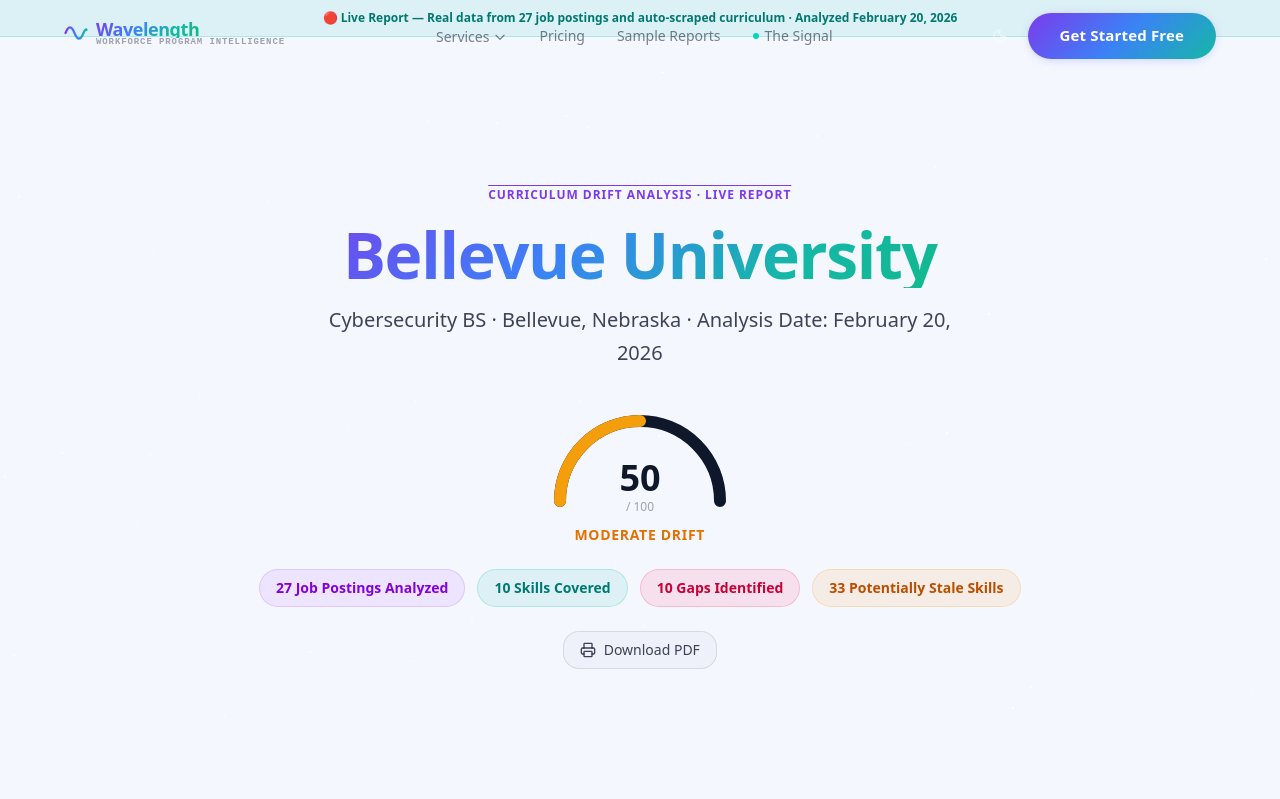
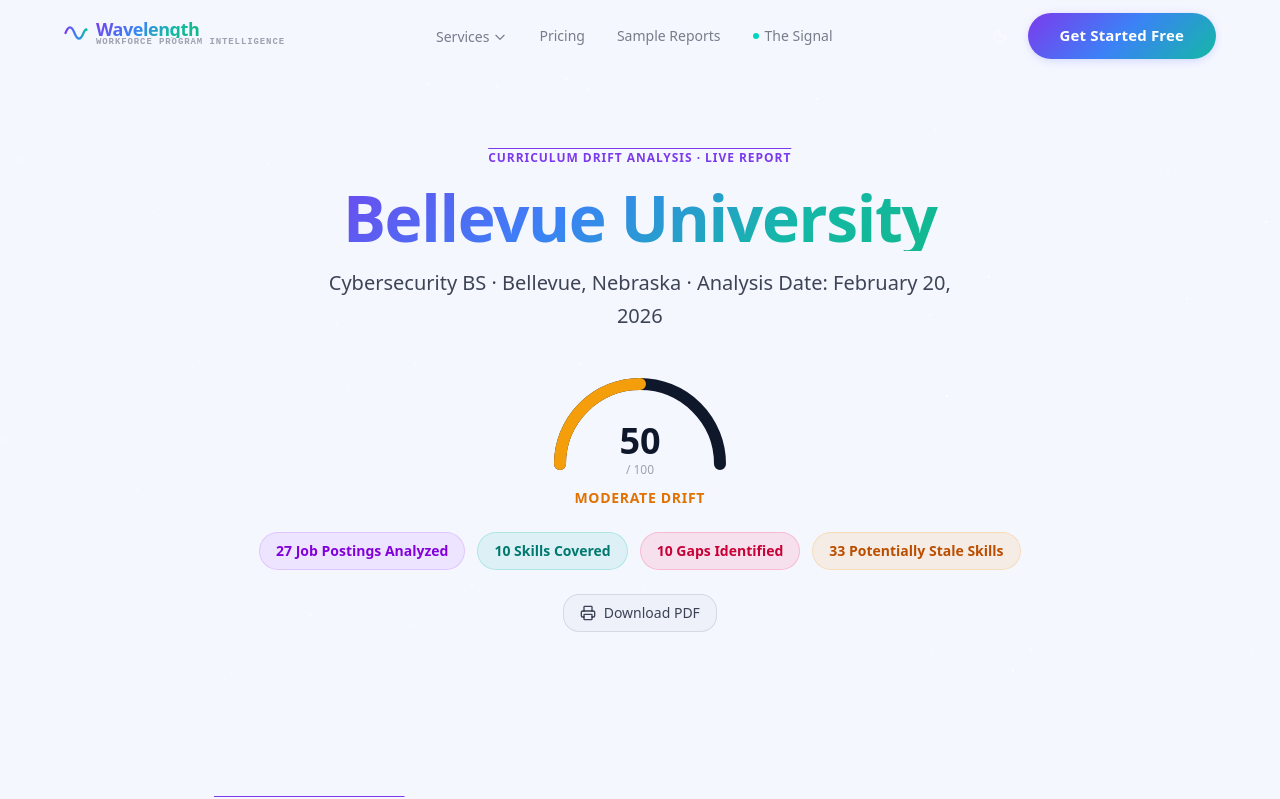
Before and after one commit to wspanic201/workforce-intelligence, a Next.js app: page /report/bellevue-cybersecurity-drift in a window 1280 px wide. Shown: the top 799 px of the page. Built offline with nearby package versions, Linux system fonts and the light colour scheme.

Commit message:
remove green 'Live Report' banner from drift demo report

```diff
--- a/app/report/bellevue-cybersecurity-drift/page.tsx
+++ b/app/report/bellevue-cybersecurity-drift/page.tsx
@@ -184,13 +184,6 @@ export default function BellevueCybersecurityDriftPage() {
 
   return (
     <div className="overflow-x-hidden bg-theme-page">
-      {/* ═══════════ LIVE DATA BANNER ═══════════ */}
-      <div className="w-full bg-teal-500/10 border-b border-teal-500/20 py-2.5 px-4 text-center">
-        <p className="text-xs font-semibold text-teal-700 dark:text-teal-400">
-          🔴 Live Report — Real data from {postingsAnalyzed} job postings and auto-scraped curriculum · Analyzed {scanDate}
-        </p>
-      </div>
-
       {/* ═══════════ A. HERO ═══════════ */}
       <section className="relative min-h-[60vh] flex items-center justify-center pt-32 lg:pt-36 pb-16">
         <Stars count={140} />
```
